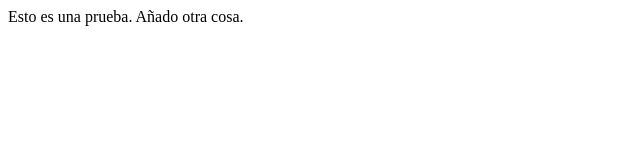
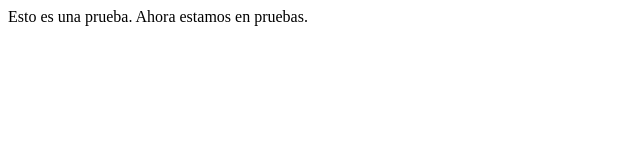
Before and after one commit to HugoBravo2/prueba, a plain HTML site: page index2.html in a window 1280 px wide. Shown: the whole page, without its empty margins (0-640 px from the left). Drawn offline with Linux system fonts and the light colour scheme.

Commit message:
Cambiado index2

```diff
--- a/index2.html
+++ b/index2.html
@@ -1,9 +1,7 @@
 <HTML>
     <head>
         <body>
-            Esto es una prueba.
-
-            Añado otra cosa.
+            Esto es una prueba. Ahora estamos en pruebas.
         </body>
     </head>
 </HTML>
```
